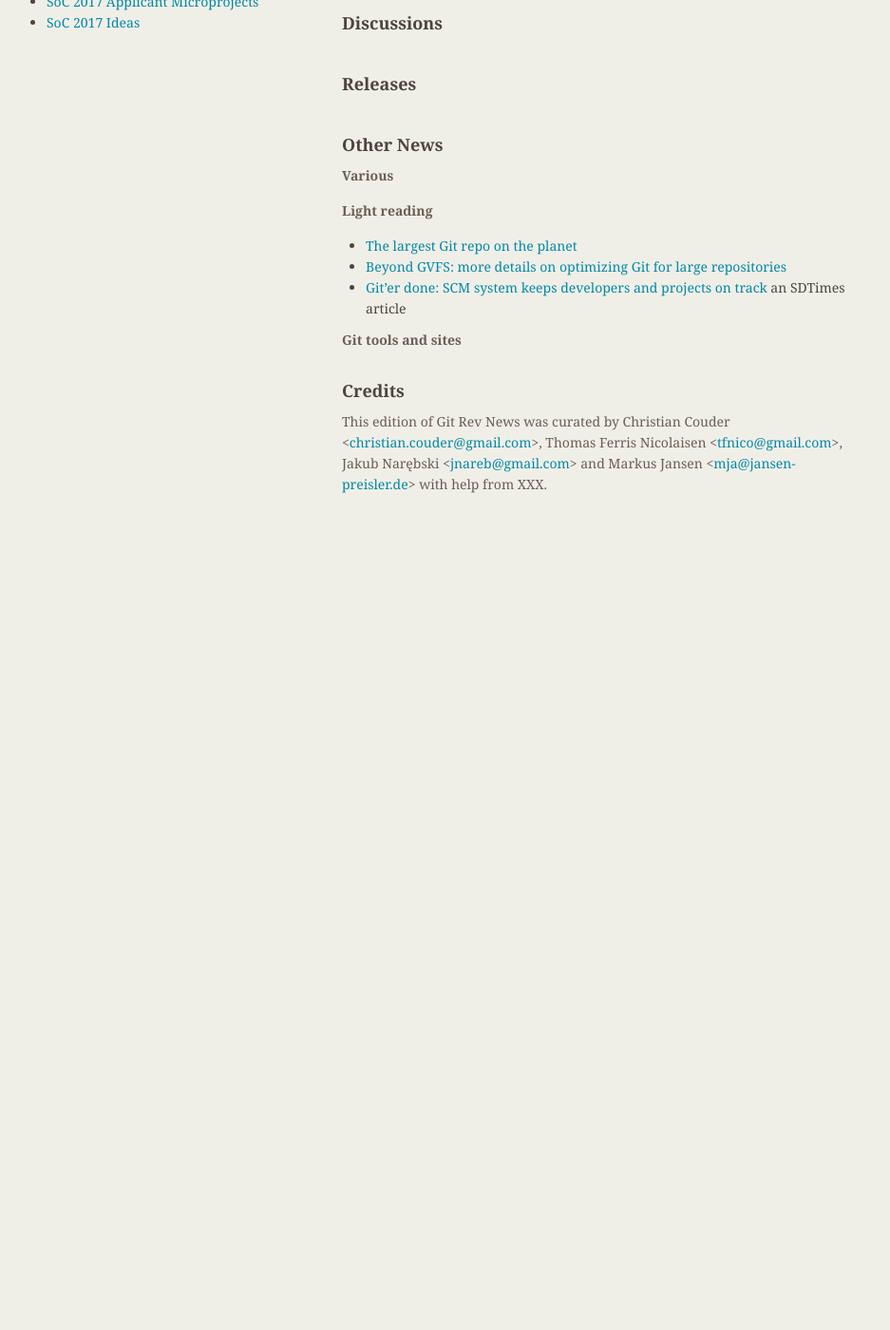
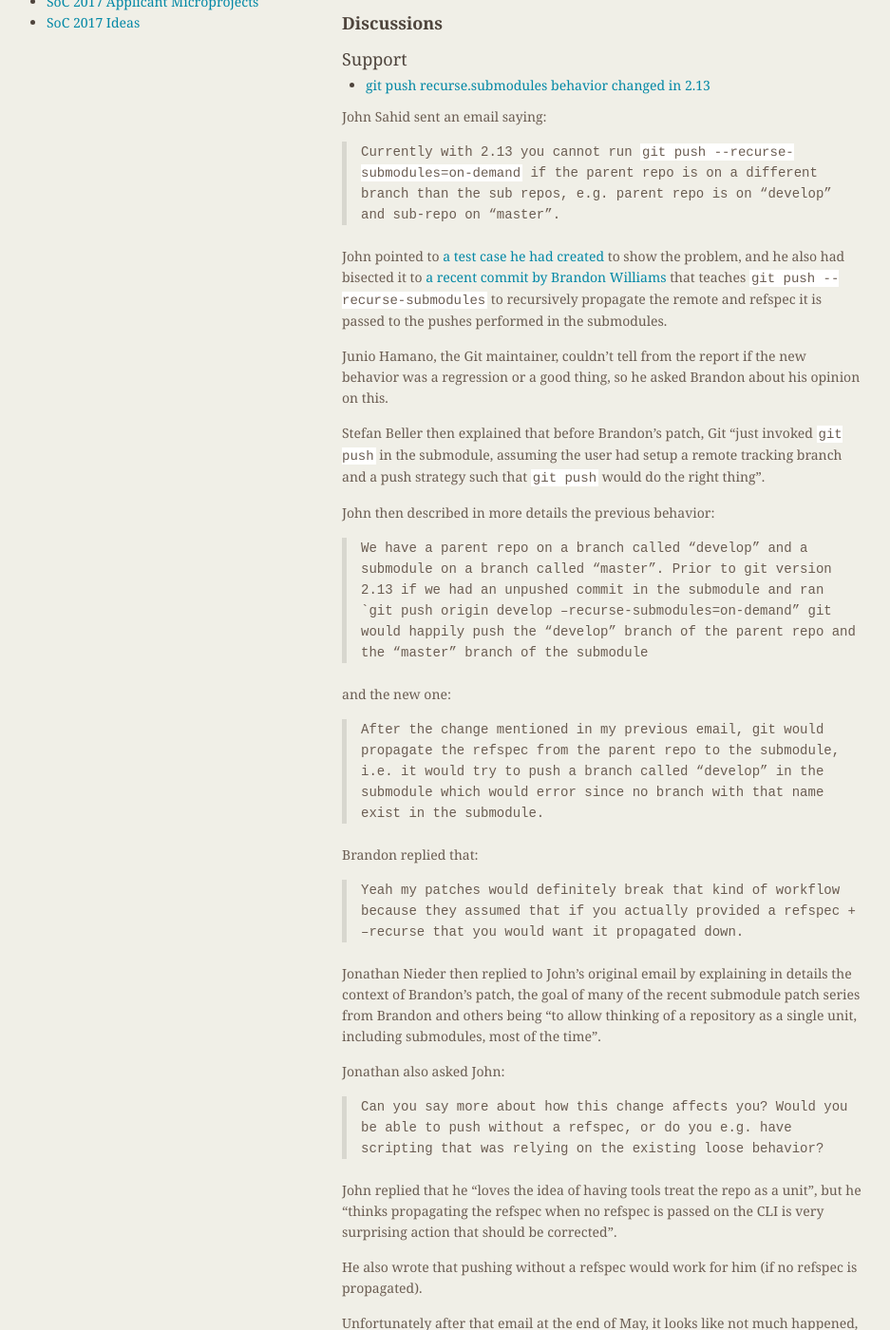
Before and after one commit to git/git.github.io, a Jekyll site: the page built from rev_news/drafts/edition-28.md, in a window 1280 px wide and 1400 px high, scrolled down 213 px. Shown: the whole window at 95% size, without its empty margins (174-1111 px from the left). Built offline with Jekyll 4.4.1, drawn with Linux system fonts in a browser that asks for light colours; before the commit the page ends 900 px from its top, so only the background shows below that; some of the changed text lies outside the part shown.

Commit message:
rn-28: add article about 'push --recurse-submodules'

```diff
--- a/rev_news/drafts/edition-28.md
+++ b/rev_news/drafts/edition-28.md
@@ -25,9 +25,79 @@ This edition covers what happened during the month of May 2017.
 ### Reviews
 -->
 
-<!---
+
 ### Support
--->
+
+* [git push recurse.submodules behavior changed in 2.13](http://public-inbox.org/git/CAE5=+KX57KM+6n9NpePw9KYPXFy7UH-WRgSwaJDnvRofYFXm7Q@mail.gmail.com/)
+
+John Sahid sent an email saying:
+
+> Currently with 2.13 you cannot run `git push --recurse-submodules=on-demand`
+> if the parent repo is on a different branch than the sub repos, e.g. parent
+> repo is on "develop" and sub-repo on "master".
+
+John pointed to [a test case he had created](https://gist.github.com/jvshahid/b778702cc3d825c6887d2707e866a9c8)
+to show the problem, and he also had bisected it to
+[a recent commit by Brandon Williams](https://github.com/git/git/commit/06bf4ad1db92c32af38e16d9b7f928edbd647780)
+that teaches `git push --recurse-submodules` to recursively propagate
+the remote and refspec it is passed to the pushes performed in the
+submodules.
+
+Junio Hamano, the Git maintainer, couldn't tell from the report if the
+new behavior was a regression or a good thing, so he asked Brandon
+about his opinion on this.
+
+Stefan Beller then explained that before Brandon's patch, Git "just
+invoked `git push` in the submodule, assuming the user had setup a
+remote tracking branch and a push strategy such that `git push` would
+do the right thing".
+
+John then described in more details the previous behavior:
+
+> We have a parent repo on a branch called "develop" and a submodule on
+> a branch called "master". Prior to git version 2.13 if we had an
+> unpushed commit in the submodule and ran `git push origin develop --recurse-submodules=on-demand"
+> git would happily push the "develop" branch of the parent repo and the
+> "master" branch of the submodule
+
+and the new one:
+
+> After the change mentioned in my previous email, git would propagate
+> the refspec from the parent repo to the submodule, i.e. it would try
+> to push a branch called "develop" in the submodule which would error
+> since no branch with that name exist in the submodule.
+
+Brandon replied that:
+
+> Yeah my patches would definitely break that kind of workflow because
+> they assumed that if you actually provided a refspec + --recurse that
+> you would want it propagated down.
+
+Jonathan Nieder then replied to John's original email by explaining in
+details the context of Brandon's patch, the goal of many of the recent
+submodule patch series from Brandon and others being "to allow
+thinking of a repository as a single unit, including submodules, most
+of the time".
+
+Jonathan also asked John:
+
+> Can you say more about how this change affects you? Would you be able
+> to push without a refspec, or do you e.g. have scripting that was
+> relying on the existing loose behavior?
+
+John replied that he "loves the idea of having tools treat the repo as
+a unit", but he "thinks propagating the refspec when no refspec is
+passed on the CLI is very surprising action that should be corrected".
+
+He also wrote that pushing without a refspec would work for him (if no
+refspec is propagated).
+
+Unfortunately after that email at the end of May, it looks like not
+much happened, so recently John replied to his own mail:
+
+> bump. it's been a while and I'm still not clear what the next steps
+> are. I'm happy to send a patch but I would like to get a consensus
+> first.
 
 ## Releases
 
```
